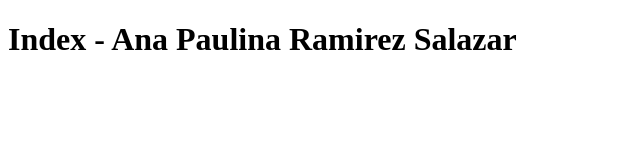
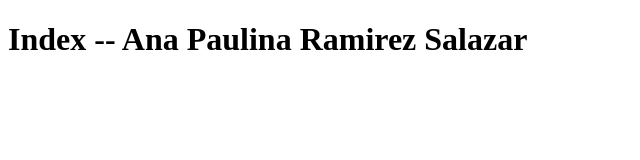
Before and after one commit to AnaPau99/AnaPaulinaRamirez.github.io, a plain HTML site: page index.html in a window 1280 px wide. Shown: the whole page, without its empty margins (0-640 px from the left). Drawn offline with Linux system fonts and the light colour scheme.

Commit message:
index.html

```diff
--- a/index.html
+++ b/index.html
@@ -6,6 +6,6 @@
     <title>Repositorio de GitHub</title>
 </head>
 <body>
-    <h1>Index - Ana Paulina Ramirez Salazar</h1>
+    <h1>Index -- Ana Paulina Ramirez Salazar</h1>
 </body>
 </html>
```
